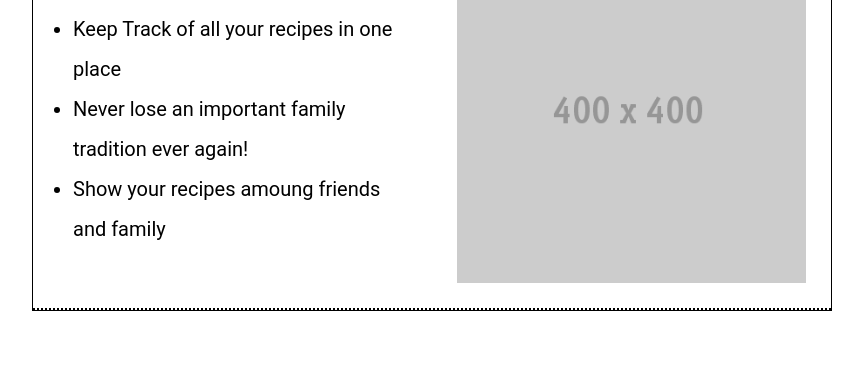
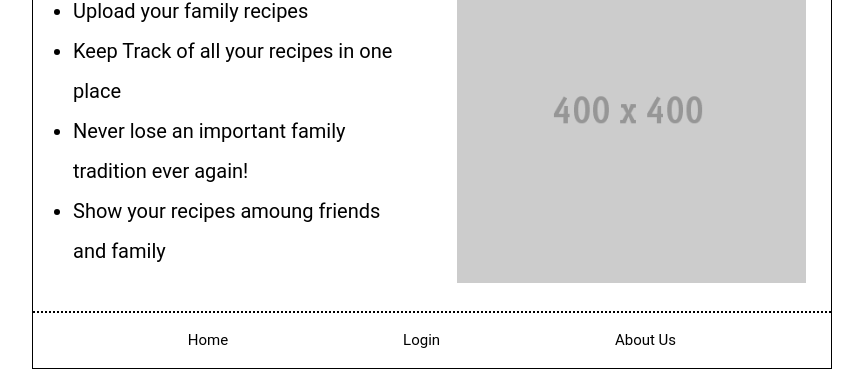
Before and after one commit to lsbw-secret-family-recipe-cookbook/cookbook-marketing-alex, a plain HTML site: page index.html in a window 1280 px wide. Shown: the part 424-800 px from the top of the page, without its empty margins (208-1071 px from the left). Drawn offline with Linux system fonts and the light colour scheme.

Commit message:
scafold done

```diff
--- a/index.html
+++ b/index.html
@@ -20,7 +20,9 @@
         </section>
         <div class='divinder'></div>
         <section class="mainFeat">
+
             <div class="bulletPoints">
+                <h2>Features</h2>
                 <ol type='disc'>
                     <li>Upload your family recipes</li>
                     <li>Keep Track of all your recipes in one place</li>
@@ -33,9 +35,11 @@
             </div>
         </section>
         <div class='divinder'></div>
-        <section class='footer'>
-
-        </section>
+        <footer>
+            <a href="#">Home</a>
+            <a href="#">Login</a>
+            <a href="#">About Us</a>
+        </footer>
     </div>
 </body>
 </html>
--- a/less/home-page.less
+++ b/less/home-page.less
@@ -39,4 +39,14 @@
 
         }
     }
+    footer{
+        display:flex;
+        justify-content: space-evenly;
+        a{
+            font-size:15px;
+            text-decoration:none;
+            color:black;
+            padding:20px;
+        }
+    }
 }
```
Also changed, not shown: css/index.css.
